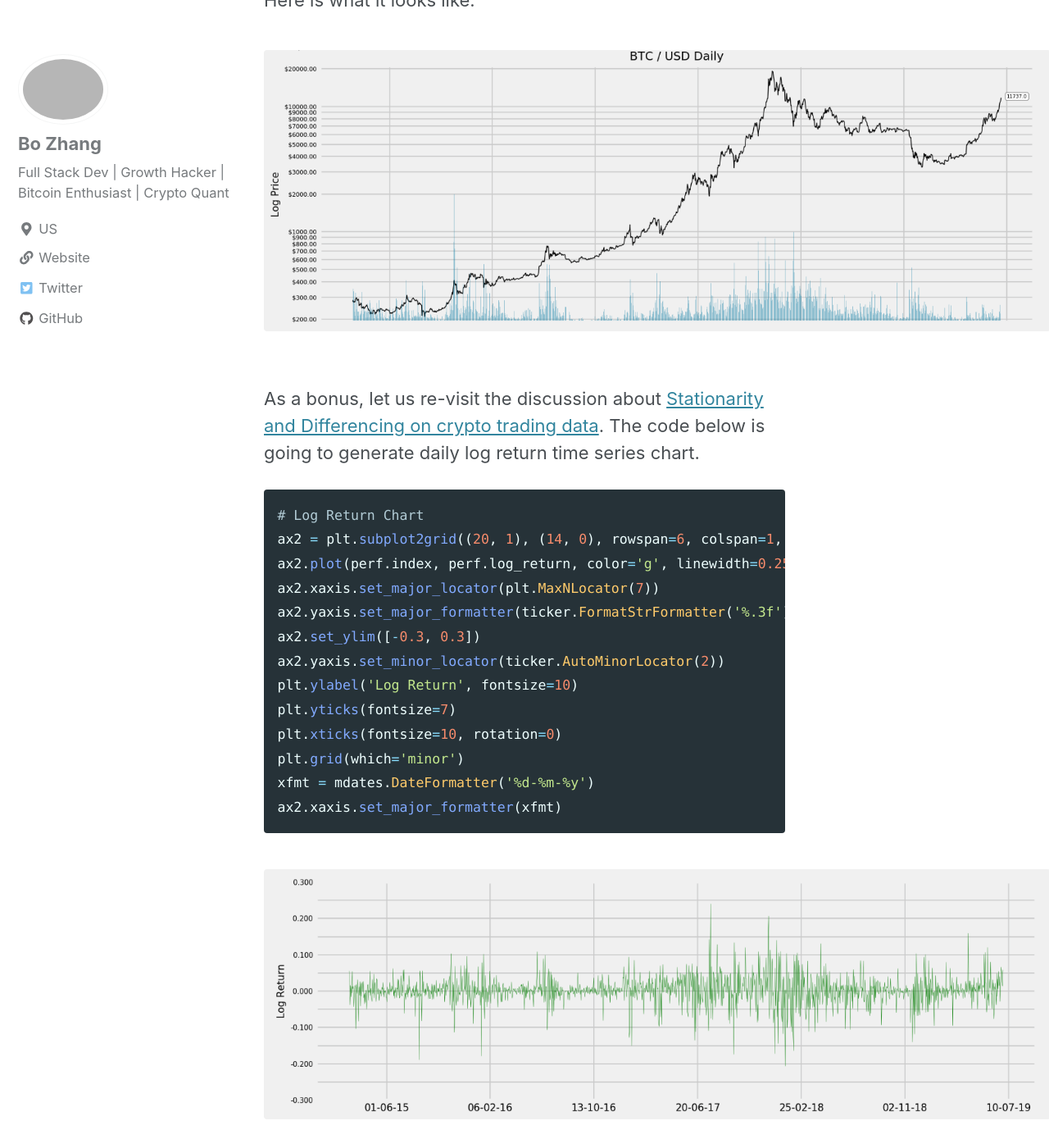
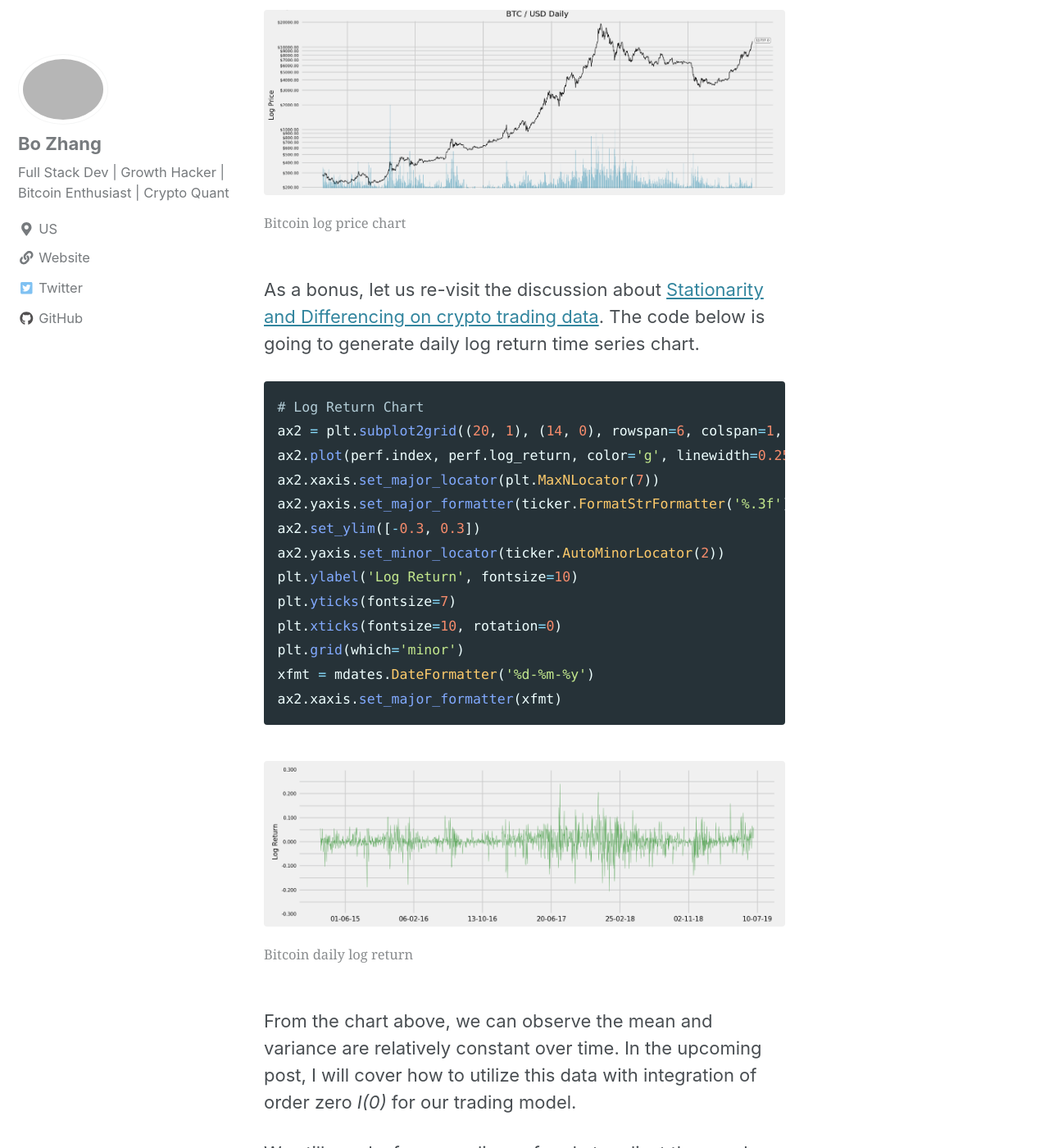
Before and after one commit to 0xboz/blog, a Jekyll site: the page built from _posts/2019-06-28-how-to-create-bitcoin-logarithmic-price-scale-using-matplotlib.md, in a window 1280 px wide and 1400 px high, scrolled down 6423 px. Shown: the whole window at 82% size. Built offline with Jekyll 4.4.1, drawn with Linux system fonts in a browser that asks for light colours; cached includes are drawn as plain includes; nearby versions of some CDN libraries; some of the changed text lies outside the part shown.

Commit message:
Applied new figure style

````diff
--- a/_posts/2019-06-28-how-to-create-bitcoin-logarithmic-price-scale-using-matplotlib.md
+++ b/_posts/2019-06-28-how-to-create-bitcoin-logarithmic-price-scale-using-matplotlib.md
@@ -84,7 +84,10 @@ Just in case you would like to run it on minute data, don't forget to run this c
 Okay, now let us go back to our coding cell and run the script by ```Shift + Enter``` or ```Ctrl + Enter```. If you happen to see the following, meaning we can move onto the next step - plotting!
 
 <figure>
-<img src="{{ site.url }}{{ site.baseurl }}/assets/images/run_catalyst_algo.png" alt="run catalyst algo">
+    <a href="{{ site.url }}{{ site.baseurl }}/assets/images/run_catalyst_algo.png">
+        <img src="{{ site.url }}{{ site.baseurl }}/assets/images/run_catalyst_algo.png">
+    </a>
+    <figcaption>Run catalyst algo</figcaption>
 </figure>
 
 ## Matplotlib
@@ -123,8 +126,12 @@ axv.bar(perf.index, perf.volume, color='#0079a3', alpha=0.4)
 plt.grid(False)
 plt.setp(axv.get_yticklabels(), visible=False)
 ```
-<figure style="width:960px">
-<img src="{{ site.url }}{{ site.baseurl }}/assets/images/bitcoin_regular_price_chart.png" alt="bitcoin regular price chart">
+
+<figure>
+    <a href="{{ site.url }}{{ site.baseurl }}/assets/images/bitcoin_regular_price_chart.png">
+        <img src="{{ site.url }}{{ site.baseurl }}/assets/images/bitcoin_regular_price_chart.png">
+    </a>
+    <figcaption>Bitcoin regular price chart</figcaption>
 </figure>
 
 Thanks to matplotlib, it is quite easy convert price to logarithmic scale from the code above.
@@ -153,8 +160,11 @@ plt.grid(False)
 plt.setp(ax1v.get_yticklabels(), visible=False)
 ```
 Here is what it looks like.
-<figure style="width:960px">
-<img src="{{ site.url }}{{ site.baseurl }}/assets/images/bitcoin_log_price_chart.png" alt="bitcoin log price chart">
+<figure>
+    <a href="{{ site.url }}{{ site.baseurl }}/assets/images/bitcoin_log_price_chart.png">
+        <img src="{{ site.url }}{{ site.baseurl }}/assets/images/bitcoin_log_price_chart.png">
+    </a>
+    <figcaption>Bitcoin log price chart</figcaption>
 </figure>
 
 As a bonus, let us re-visit the discussion about [Stationarity and Differencing on crypto trading data](https://0xboz.github.io/blog/how-to-run-stationarity-tests-on-cryptocurrencies-trading-data/). The code below is going to generate daily log return time series chart.
@@ -173,8 +183,11 @@ plt.grid(which='minor')
 xfmt = mdates.DateFormatter('%d-%m-%y')
 ax2.xaxis.set_major_formatter(xfmt)
 ```
-<figure style="width:960px">
-<img src="{{ site.url }}{{ site.baseurl }}/assets/images/bitcoin_daily_log_return.png" alt="bitcoin daily log return">
+<figure>
+    <a href="{{ site.url }}{{ site.baseurl }}/assets/images/bitcoin_daily_log_return.png">
+        <img src="{{ site.url }}{{ site.baseurl }}/assets/images/bitcoin_daily_log_return.png">
+    </a>
+    <figcaption>Bitcoin daily log return</figcaption>
 </figure>
 
 From the chart above, we can observe the mean and variance are relatively constant over time. In the upcoming post, I will cover how to utilize this data with integration of order zero *I(0)* for our trading model.
````
